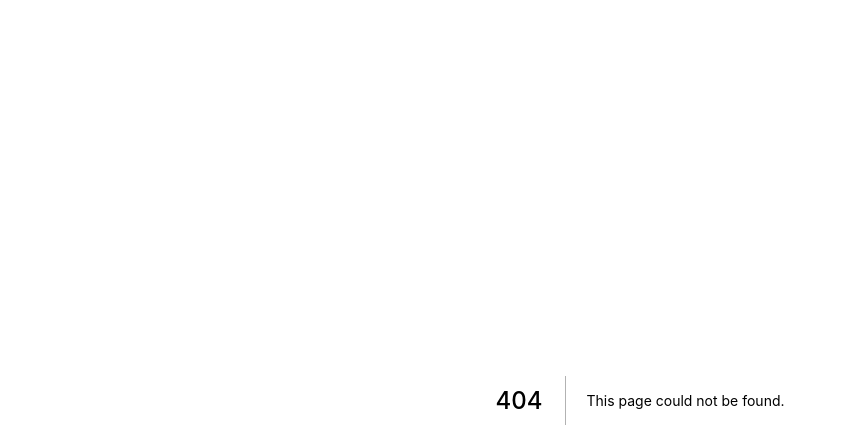
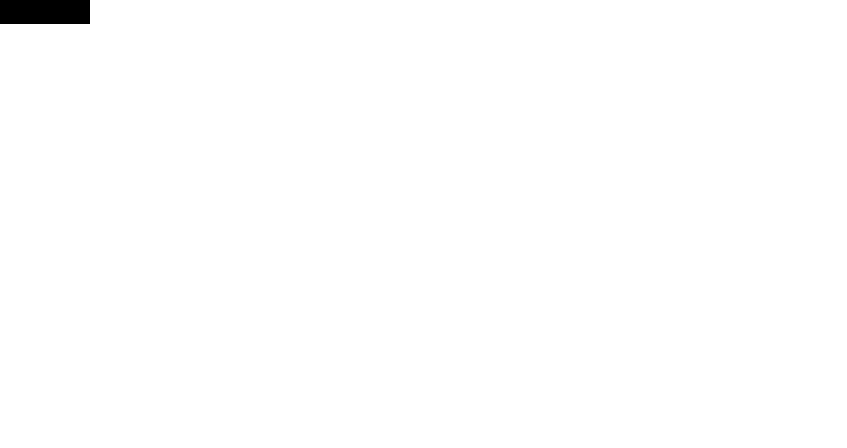
Before and after one commit to ThalysSilva/meu-carrinho, a Next.js app: page /cart in a window 1280 px wide. Before the commit this address had no page. Shown: the top 448 px of the page, without its empty margins (0-847 px from the left). Built offline with nearby package versions, Linux system fonts and the light colour scheme.

Commit message:
feat: create enviroiment

```diff
--- a/package.json
+++ b/package.json
@@ -9,6 +9,7 @@
     "lint": "next lint"
   },
   "dependencies": {
+    "@tanstack/react-query": "^4.0.10",
     "next": "12.2.3",
     "react": "18.2.0",
     "react-dom": "18.2.0"
@@ -17,8 +18,12 @@
     "@types/node": "18.6.2",
     "@types/react": "18.0.15",
     "@types/react-dom": "18.0.6",
+    "@types/react-query": "^1.2.9",
+    "autoprefixer": "^10.4.7",
     "eslint": "8.20.0",
     "eslint-config-next": "12.2.3",
+    "postcss": "^8.4.14",
+    "tailwindcss": "^3.1.6",
     "typescript": "4.7.4"
   }
 }
--- a/pages/_app.tsx
+++ /dev/null
@@ -1,8 +0,0 @@
-import '../styles/globals.css'
-import type { AppProps } from 'next/app'
-
-function MyApp({ Component, pageProps }: AppProps) {
-  return <Component {...pageProps} />
-}
-
-export default MyApp
--- a/pages/api/hello.ts
+++ /dev/null
@@ -1,13 +0,0 @@
-// Next.js API route support: https://nextjs.org/docs/api-routes/introduction
-import type { NextApiRequest, NextApiResponse } from 'next'
-
-type Data = {
-  name: string
-}
-
-export default function handler(
-  req: NextApiRequest,
-  res: NextApiResponse<Data>
-) {
-  res.status(200).json({ name: 'John Doe' })
-}
--- /dev/null
+++ b/postcss.config.js
@@ -0,0 +1,6 @@
+module.exports = {
+  plugins: {
+    tailwindcss: {},
+    autoprefixer: {},
+  },
+}
--- /dev/null
+++ b/src/components/shared/Container/index.tsx
@@ -0,0 +1,13 @@
+import React, { ReactNode } from "react";
+
+interface ContainerProps {
+  children: ReactNode;
+  className?: string;
+}
+export function Container({ children, className }: ContainerProps) {
+  return (
+    <div className={className ? className : `min-h-screen w-auto flex bg-white`}>
+      {children}
+    </div>
+  );
+}
--- /dev/null
+++ b/src/pages/_app.tsx
@@ -0,0 +1,44 @@
+import { QueryClient, QueryClientProvider } from "@tanstack/react-query";
+import React, { ReactElement, ReactNode } from "react";
+
+import type { AppProps } from "next/app";
+import type { NextPage } from "next";
+import Head from "next/head";
+
+import { Container } from "../components/shared/Container";
+
+import "../styles/globals.css";
+
+type NextPageWithLayout = NextPage & {
+  getLayout?: (page: ReactElement) => ReactNode;
+};
+
+type AppPropsWithLayout = AppProps & {
+  Component: NextPageWithLayout;
+};
+
+const queryClient = new QueryClient({
+  defaultOptions: {
+    queries: {
+      refetchOnWindowFocus: false,
+    },
+  },
+});
+
+function MyApp({ Component, pageProps }: AppPropsWithLayout) {
+  const getLayout = Component.getLayout ?? ((page) => page);
+
+  return getLayout(
+    <QueryClientProvider client={queryClient}>
+      <Head>
+        <title>{"Teste - CodeBy"}</title>
+        <meta name="viewport" content="initial-scale=1, width=device-width" />
+      </Head>
+      <Container>
+        <Component {...pageProps} />
+      </Container>
+    </QueryClientProvider>
+  );
+}
+
+export default MyApp;
--- /dev/null
+++ b/src/pages/_document.tsx
@@ -0,0 +1,22 @@
+import React from "react";
+import { Html, Head, Main, NextScript } from "next/document";
+
+export default function Document() {
+  return (
+    <Html lang="pt-BR">
+      <Head>
+        <link rel="stylesheet" href="https://fonts.googleapis.com/icon?family=Material+Icons" />
+        <link rel="preconnect" href="https://fonts.googleapis.com" />
+        <link rel="preconnect" href="https://fonts.gstatic.com" crossOrigin="true" />
+        <link
+          href="https://fonts.googleapis.com/css2?family=Montserrat:wght@200&family=Nunito+Sans:ital,wght@0,200;0,300;0,400;0,600;0,700;0,800;1,200;1,300;1,400;1,600;1,700;1,800;1,900&display=swap"
+          rel="stylesheet"
+        />
+      </Head>
+      <body>
+        <Main />
+        <NextScript />
+      </body>
+    </Html>
+  );
+}
--- /dev/null
+++ b/src/pages/cart/index.tsx
@@ -0,0 +1,8 @@
+import React from "react";
+export default function Cart() {
+  return (
+    <div className="bg-white">
+      <button className="bg-black">hello World!</button>
+    </div>
+  );
+}
--- a/styles/globals.css
+++ b/src/styles/globals.css
@@ -1,3 +1,7 @@
+@tailwind base;
+@tailwind components;
+@tailwind utilities;
+
 html,
 body {
   padding: 0;
--- /dev/null
+++ b/tailwind.config.js
@@ -0,0 +1,7 @@
+module.exports = {
+  content: ["./src/**/*.tsx"],
+  theme: {
+    extend: {},
+  },
+  plugins: [],
+}
```
Also changed, not shown: src/pages/index.tsx (renamed from pages/index.tsx), src/styles/Home.module.css (renamed from styles/Home.module.css), 2 other files (tests, documents, lock files or other folders).
